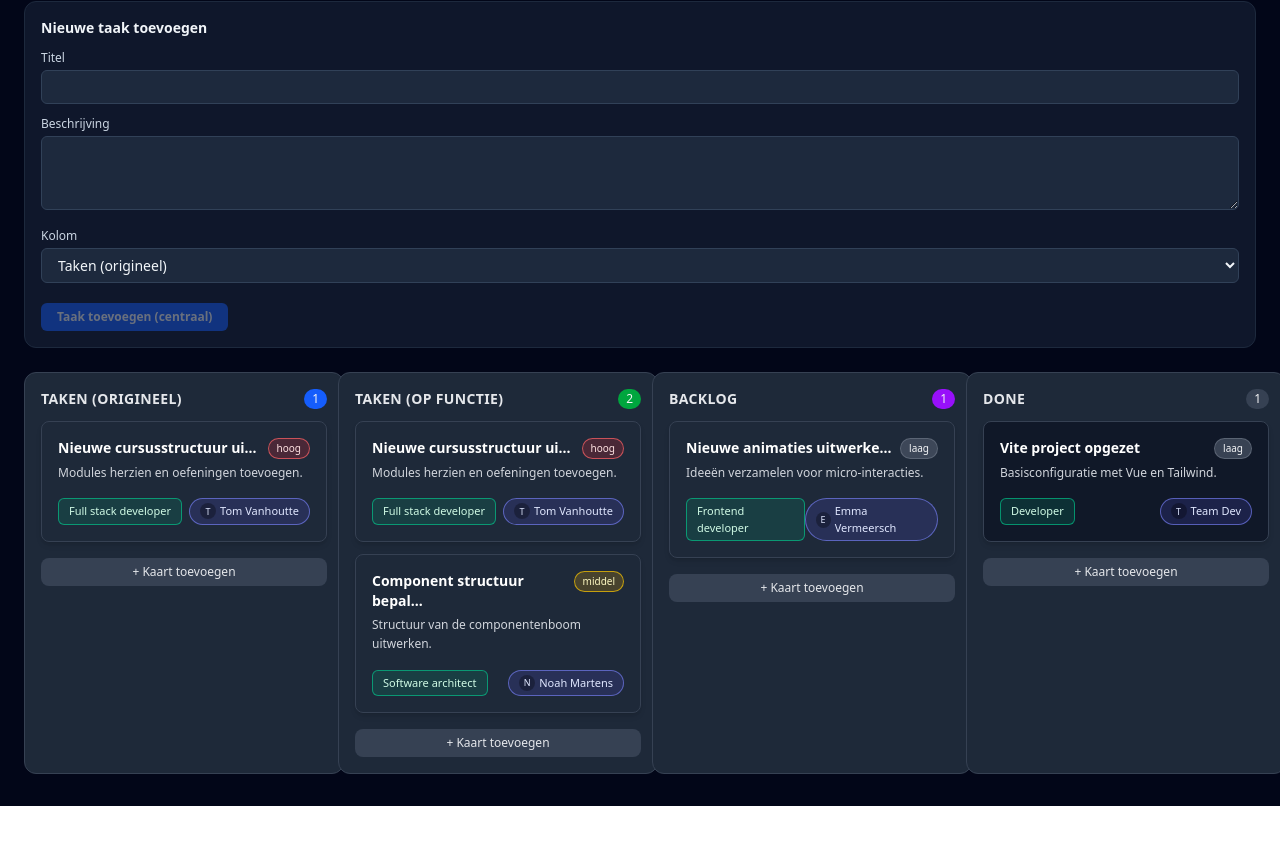
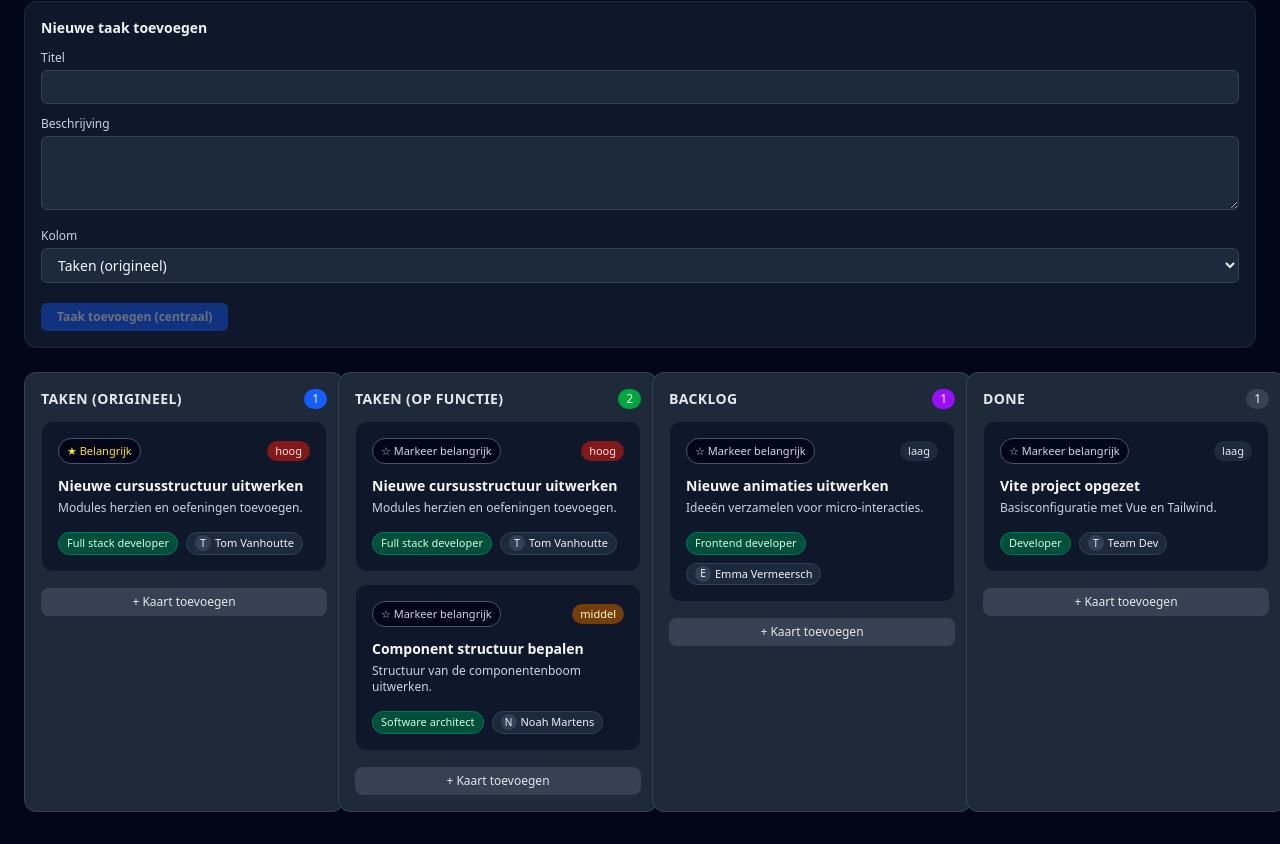
Before and after one commit to syntraprogrammeurs/vueexercises, a Vue app: page / in a window 1280 px wide. Shown: the part 446-1290 px from the top of the page. Before the commit the page ends 1252 px from the top, so only its background shows below. Built offline with nearby package versions, Linux system fonts and the light colour scheme.

Commit message:
p58temp75-oef13-einde

```diff
--- a/src/App.vue
+++ b/src/App.vue
@@ -18,7 +18,8 @@ const columns = ref([
         assignee: "Tom Vanhoutte",
         role: "Full stack developer",
         priority: "hoog",
-        done: false
+        done: false,
+        important: true    // minstens één taak belangrijk
       }
     ]
   },
@@ -34,7 +35,8 @@ const columns = ref([
         assignee: "Tom Vanhoutte",
         role: "Full stack developer",
         priority: "hoog",
-        done: false
+        done: false,
+        important: false
       },
       {
         id: 5,
@@ -43,7 +45,8 @@ const columns = ref([
         assignee: "Noah Martens",
         role: "Software architect",
         priority: "middel",
-        done: false
+        done: false,
+        important: false
       }
     ]
   },
@@ -59,7 +62,8 @@ const columns = ref([
         assignee: "Emma Vermeersch",
         role: "Frontend developer",
         priority: "laag",
-        done: false
+        done: false,
+        important: false
       }
     ]
   },
@@ -75,7 +79,8 @@ const columns = ref([
         assignee: "Team Dev",
         role: "Developer",
         priority: "laag",
-        done: true
+        done: true,
+        important: false
       }
     ]
   }
@@ -111,7 +116,8 @@ function handleAddTask() {
     assignee: "Onbekend",
     role: "Onbekend",
     priority: "",
-    done: false
+    done: false,
+    important: false
   })
 
   log(`Taak '${title}' toegevoegd aan kolom '${column.title}'.`)
@@ -133,7 +139,8 @@ function handleAddTaskToColumn(payload) {
     assignee: "Onbekend",
     role: "Onbekend",
     priority: "",
-    done: false
+    done: false,
+    important: false
   })
 
   log(`Taak '${title}' toegevoegd aan kolom '${column.title}' (via kolomformulier).`)
@@ -150,7 +157,7 @@ function clearDone() {
   log(`Alle ${count} taken in 'Done' verwijderd.`)
 }
 
-// helper om enkel zichtbare kolommen te tonen
+// HELPER: enkel zichtbare kolommen tonen
 function getVisibleColumns() {
   const result = []
 
@@ -162,6 +169,23 @@ function getVisibleColumns() {
   }
 
   return result
+}
+
+// NIEUW: belangrijk toggelen
+function handleToggleImportant(payload) {
+  const column = columns.value.find(c => c.id === payload.fromColumnId)
+  if (!column) return
+
+  const task = column.tasks.find(t => t.id === payload.taskId)
+  if (!task) return
+
+  task.important = !task.important
+
+  log(
+      `Taak '${task.title}' is nu ${
+          task.important ? "belangrijk" : "niet belangrijk"
+      }.`
+  )
 }
 </script>
 
@@ -276,12 +300,16 @@ function getVisibleColumns() {
         <TaskCard
             v-for="task in column.tasks"
             :key="task.id"
+            :id="task.id"
+            :column-id="column.id"
             :title="task.title"
             :description="task.description"
             :assignee="task.assignee"
             :role="task.role"
             :priority="task.priority"
             :done="task.done"
+            :important="task.important"
+            @toggle-important="handleToggleImportant"
         />
       </BoardColumn>
     </section>
--- a/src/components/TaskCard.vue
+++ b/src/components/TaskCard.vue
@@ -1,8 +1,13 @@
 <script setup>
-import CardFooter from "./CardFooter.vue"
-import TaskTitle from "./TaskTitle.vue"
-
 const props = defineProps({
+  id: {
+    type: Number,
+    required: true
+  },
+  columnId: {
+    type: String,
+    required: true
+  },
   title: {
     type: String,
     required: true
@@ -13,11 +18,11 @@ const props = defineProps({
   },
   assignee: {
     type: String,
-    required: true
+    default: ""
   },
   role: {
     type: String,
-    required: true
+    default: ""
   },
   priority: {
     type: String,
@@ -26,45 +31,79 @@ const props = defineProps({
   done: {
     type: Boolean,
     default: false
+  },
+  important: {
+    type: Boolean,
+    default: false
   }
 })
+
+const emit = defineEmits(["toggle-important"])
+
+function handleToggleImportant() {
+  emit("toggle-important", {
+    taskId: props.id,
+    fromColumnId: props.columnId
+  })
+}
 </script>
 
 <template>
   <article
-      class="rounded-lg p-4 shadow-md border border-gray-700"
-      :class="props.done ? 'bg-gray-900' : 'bg-gray-800'"
+      class="rounded-xl bg-slate-900 border border-slate-800 p-4 flex flex-col gap-3"
   >
-    <div class="flex items-start justify-between">
-      <TaskTitle
-          :title="props.title"
-          :has-description="!!props.description"
-      />
+    <header class="flex items-center justify-between gap-2">
+      <button
+          type="button"
+          class="text-[11px] px-2 py-1 rounded-full border border-slate-600 bg-slate-950 hover:bg-slate-800"
+          :class="important ? 'text-yellow-300' : 'text-slate-300'"
+          @click="handleToggleImportant"
+      >
+        {{ important ? "★ Belangrijk" : "☆ Markeer belangrijk" }}
+      </button>
 
       <span
-          v-if="props.priority"
-          class="ml-2 rounded-full px-2 py-0.5 text-[10px] font-medium border"
-          :class="
-          props.priority === 'hoog'
-            ? 'bg-red-500/20 border-red-400/70 text-red-100'
-            : props.priority === 'middel'
-              ? 'bg-yellow-500/20 border-yellow-400/70 text-yellow-100'
-              : 'bg-gray-600/70 border-gray-500/70 text-gray-100'
-        "
+          v-if="priority"
+          class="text-[11px] px-2 py-0.5 rounded-full"
+          :class="priority === 'hoog'
+          ? 'bg-red-900 text-red-100'
+          : priority === 'middel'
+          ? 'bg-yellow-900 text-yellow-100'
+          : 'bg-slate-800 text-slate-200'"
       >
-        {{ props.priority }}
+        {{ priority }}
       </span>
+    </header>
+
+    <div>
+      <h3 class="text-sm font-semibold text-slate-50">
+        {{ title }}
+      </h3>
+
+      <p v-if="description" class="mt-1 text-xs text-slate-300">
+        {{ description }}
+      </p>
     </div>
 
-    <p
-        v-if="props.description"
-        class="text-xs text-gray-300 mt-1 leading-relaxed"
-    >
-      {{ props.description }}
-    </p>
+    <footer class="mt-1 flex flex-wrap gap-2 items-center">
+      <span
+          v-if="role"
+          class="text-[11px] px-2 py-0.5 rounded-full border border-emerald-700 bg-emerald-900 text-emerald-100"
+      >
+        {{ role }}
+      </span>
 
-    <slot />
-
-    <CardFooter :role="props.role" :assignee="props.assignee" />
+      <span
+          v-if="assignee"
+          class="inline-flex items-center gap-1 text-[11px] px-2 py-0.5 rounded-full border border-slate-700 bg-slate-800 text-slate-100"
+      >
+        <span
+            class="inline-flex items-center justify-center w-4 h-4 rounded-full bg-slate-700 text-[10px]"
+        >
+          {{ assignee.charAt(0) }}
+        </span>
+        {{ assignee }}
+      </span>
+    </footer>
   </article>
 </template>
```
